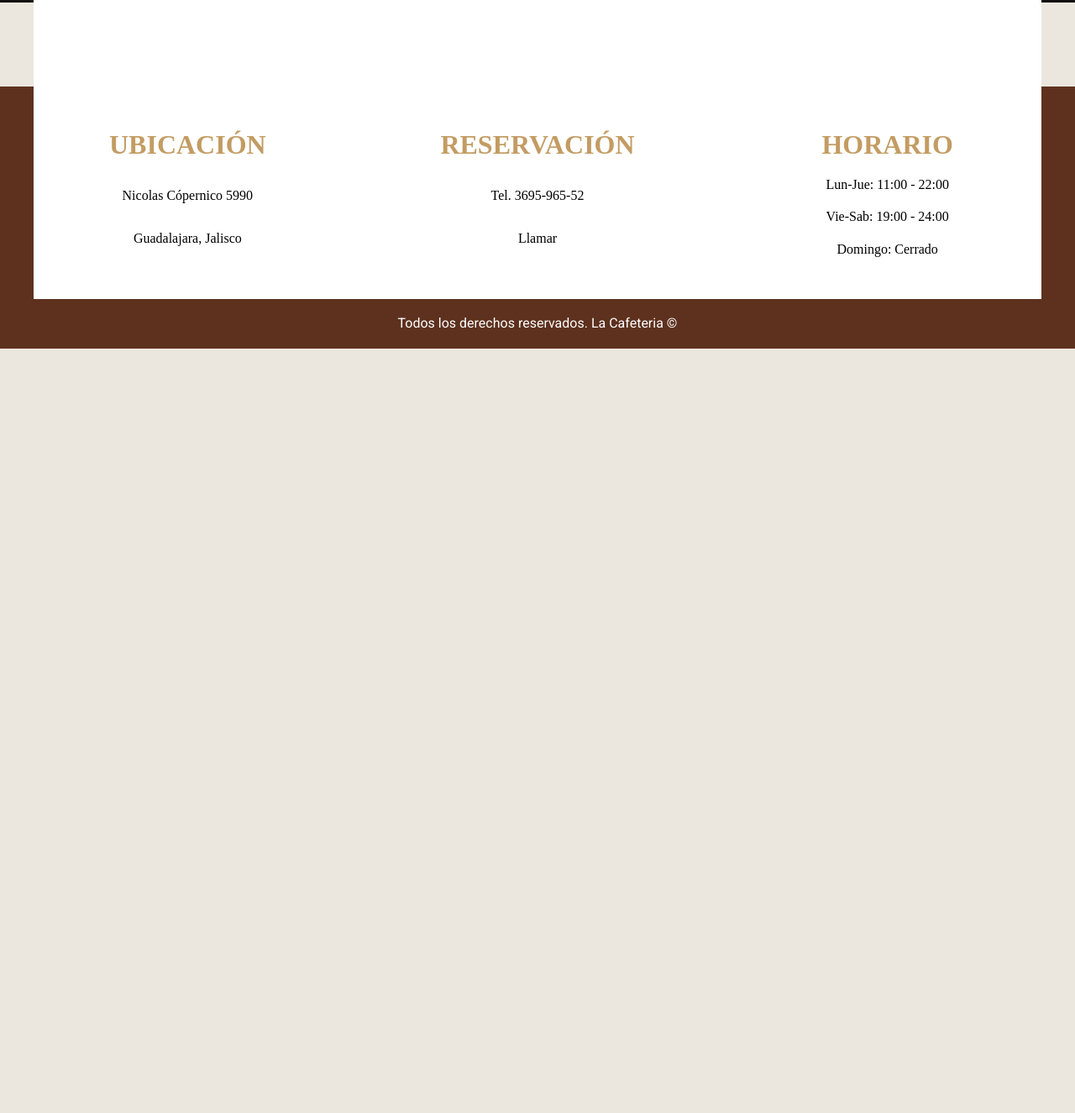
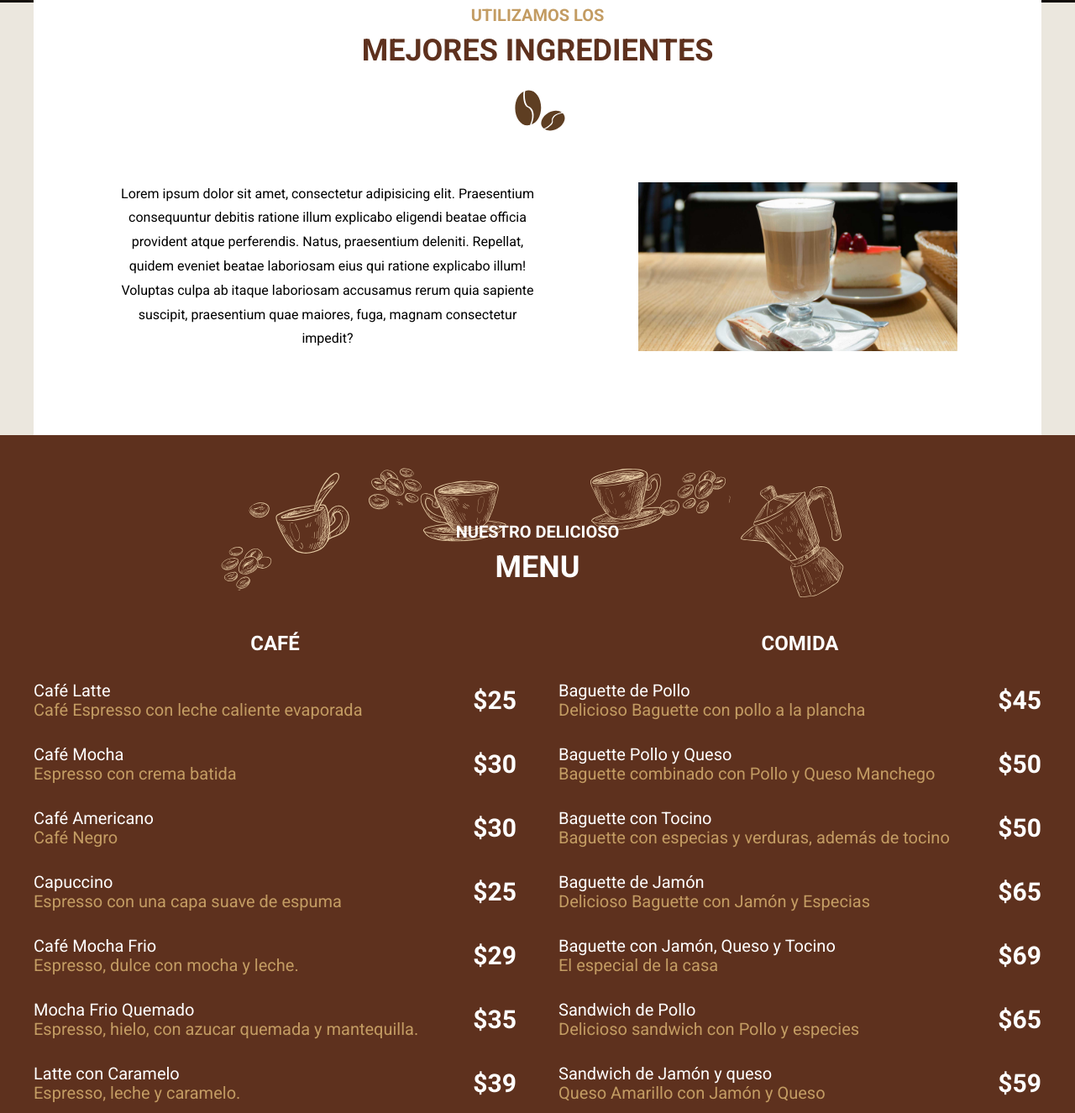
Before and after one commit to AtochePascual-Dev/Cafeteria, a website: page menu.html in a window 1280 px wide. Shown: the part 610-1935 px from the top of the page at 84% size. Before the commit the page ends 1025 px from the top, so only its background shows below. Drawn offline with nearby package versions, Linux system fonts and the light colour scheme; files that its build step writes are made by us from their sources; files whose address does not match are found by name; a web font is replaced by a local one.

Commit message:
[ADD] menu

```diff
--- a/menu.html
+++ b/menu.html
@@ -35,13 +35,99 @@
 
       </div>
 
-      <h1 class="header__title">los verdaderos expertos del café</h1>
+      <h1 class="header__title">disfruta nuestro delicioso menú</h1>
     </div>
   </header>
 
   <main class="main main-container main-proceso">
 
+    <section class="menu">
+      <h2><span>utilizamos los </span>mejores ingredientes</h2>
+
+      <div class="menu__texto">
+        <p>Lorem ipsum dolor sit amet, consectetur adipisicing elit. Praesentium consequuntur debitis ratione illum
+          explicabo eligendi beatae officia provident atque perferendis. Natus, praesentium deleniti. Repellat, quidem
+          eveniet beatae laboriosam eius qui ratione explicabo illum! Voluptas culpa ab itaque laboriosam accusamus
+          rerum quia sapiente suscipit, praesentium quae maiores, fuga, magnam consectetur impedit?</p>
+      </div>
+    </section>
   </main>
+
+  <section class="nuestro-menu">
+    <h2 class="headeing-blanco"><span>Nuestro delicioso</span>Menu</h2>
+
+    <div class="nuestro-menu__content nuestro-menu-container">
+      <div class="nuestro-menu__cafe">
+        <h3>Café</h3>
+
+        <ul>
+          <li>
+            <p>Café Latte <span>Café Espresso con leche caliente evaporada</span> </p>
+            <p class="precio">$25</p>
+          </li>
+          <li>
+            <p>Café Mocha <span>Espresso con crema batida</span> </p>
+            <p class="precio">$30</p>
+          </li>
+          <li>
+            <p>Café Americano <span>Café Negro</span> </p>
+            <p class="precio">$30</p>
+          </li>
+          <li>
+            <p>Capuccino<span>Espresso con una capa suave de espuma</span> </p>
+            <p class="precio">$25</p>
+          </li>
+          <li>
+            <p>Café Mocha Frio<span>Espresso, dulce con mocha y leche.</span> </p>
+            <p class="precio">$29</p>
+          </li>
+          <li>
+            <p>Mocha Frio Quemado<span>Espresso, hielo, con azucar quemada y mantequilla.</span> </p>
+            <p class="precio">$35</p>
+          </li>
+          <li>
+            <p>Latte con Caramelo<span>Espresso, leche y caramelo.</span> </p>
+            <p class="precio">$39</p>
+          </li>
+        </ul>
+      </div>
+
+      <div class="nuestro-menu__comida">
+        <h3>Comida</h3>
+
+        <ul>
+          <li>
+            <p>Baguette de Pollo <span>Delicioso Baguette con pollo a la plancha</span> </p>
+            <p class="precio">$45</p>
+          </li>
+          <li>
+            <p>Baguette Pollo y Queso <span>Baguette combinado con Pollo y Queso Manchego</span> </p>
+            <p class="precio">$50</p>
+          </li>
+          <li>
+            <p>Baguette con Tocino<span>Baguette con especias y verduras, además de tocino</span> </p>
+            <p class="precio">$50</p>
+          </li>
+          <li>
+            <p>Baguette de Jamón<span>Delicioso Baguette con Jamón y Especias</span> </p>
+            <p class="precio">$65</p>
+          </li>
+          <li>
+            <p>Baguette con Jamón, Queso y Tocino<span>El especial de la casa</span> </p>
+            <p class="precio">$69</p>
+          </li>
+          <li>
+            <p>Sandwich de Pollo<span>Delicioso sandwich con Pollo y especies</span> </p>
+            <p class="precio">$65</p>
+          </li>
+          <li>
+            <p>Sandwich de Jamón y queso<span>Queso Amarillo con Jamón y Queso</span> </p>
+            <p class="precio">$59</p>
+          </li>
+        </ul>
+      </div>
+    </div>
+  </section>
 
 
   <footer class="footer">
--- a/src/scss/internas/_index.scss
+++ b/src/scss/internas/_index.scss
@@ -1,3 +1,4 @@
 @forward "./nosotros";
 @forward "nosotros";
 @forward "proceso";
+@forward "menu";
--- /dev/null
+++ b/src/scss/internas/_menu.scss
@@ -0,0 +1,36 @@
+@use "../base/variables" as v;
+@use "../base/mixins" as m;
+
+.menu__texto {
+  max-width: 50rem;
+  display: grid;
+  grid-template-rows: 1fr 1fr;
+  background-image: url(../../../build/img/taza.jpg);
+  background-repeat: no-repeat;
+  background-position: center 100%;
+  background-size: 50rem;
+
+  @media (min-width: 500px) {
+    grid-template-rows: 1fr 20rem;
+  }
+
+  @include m.tablet {
+    max-width: unset;
+    grid-template-columns: 1fr 1fr;
+    grid-template-rows: unset;
+    background-position: right center;
+    background-size: 25rem;
+  }
+
+  @include m.desktop {
+    background-size: 38rem;
+  }
+
+  p {
+    min-height: 37.4rem;
+
+    @include m.tablet {
+      min-height: unset;
+    }
+  }
+}
```
